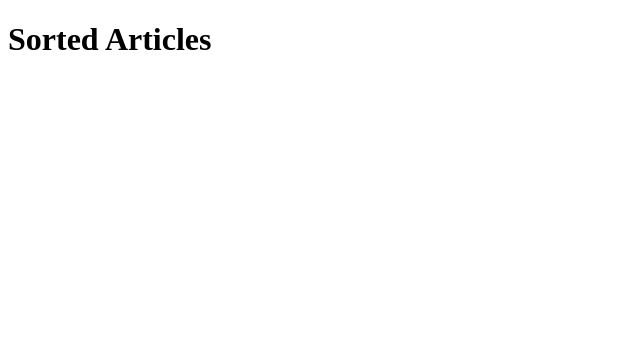
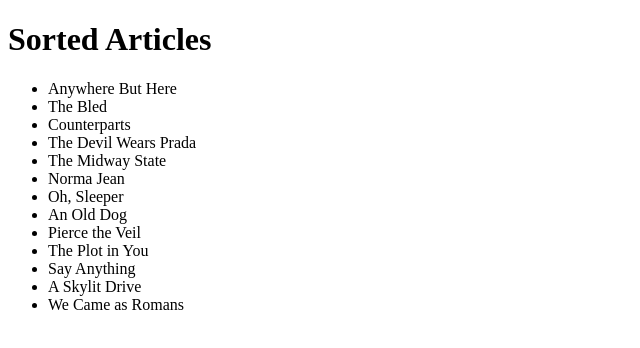
Before and after one commit to acciojob/sorting-articles-Avanishyadav9035, a website: page main.html in a window 1280 px wide. Shown: the whole page, without its empty margins (0-640 px from the left). Drawn offline with Linux system fonts and the light colour scheme.

Commit message:
created a submission

```diff
--- a/script.js
+++ b/script.js
@@ -1,9 +1,19 @@
 //your JS code here. If required.
-const bands = ['The Plot in You', 'The Devil Wears Prada', 'Pierce the Veil', 'Norma Jean', 'The Bled', 'Say Anything', 'The Midway State', 'We Came as Romans', 'Counterparts', 'Oh, Sleeper', 'A Skylit Drive', 'Anywhere But Here', 'An Old Dog'];
+const bands = [
+    'The Plot in You', 'The Devil Wears Prada', 'Pierce the Veil',
+    'Norma Jean', 'The Bled', 'Say Anything', 'The Midway State',
+    'We Came as Romans', 'Counterparts', 'Oh, Sleeper',
+    'A Skylit Drive', 'Anywhere But Here', 'An Old Dog'
+];
 
-function removeAAnThe(name){
-	return name.replace(/^(a/an/the)/i, '').trim();
+// Function to remove 'A', 'An', and 'The' from the beginning of strings
+function stripArticle(name) {
+    return name.replace(/^(a |an |the )/i, '').trim();
 }
-const sortedBands = bands.sort((a,b)=>removeAAnThe(a).localeComare(removeAAnThe(b)));
+
+// Sort bands ignoring 'A', 'An', and 'The'
+const sortedBands = bands.sort((a, b) => stripArticle(a).localeCompare(stripArticle(b)));
+
+// Display sorted bands in the list
 const bandList = document.getElementById('band');
-bandList.innerHTML = sortedBands.map(band=>`<li>${band}</li>`).join('');
+bandList.innerHTML = sortedBands.map(band => `<li>${band}</li>`).join('');
```
Also changed, not shown: main.html (+1 -2 lines).
